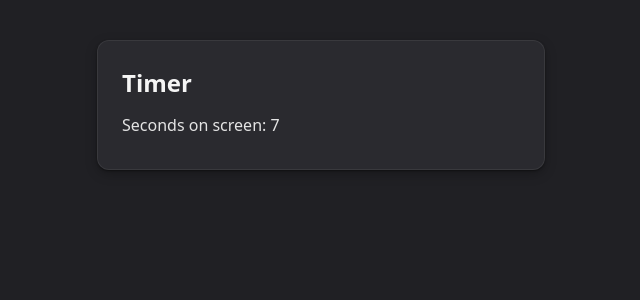
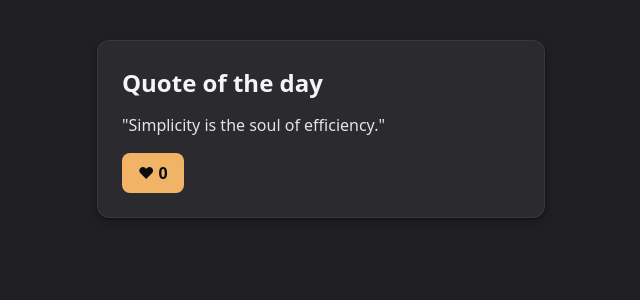
Before and after one commit to ashbasdev/learnReact, a React (Vite) app: page / in a window 1280 px wide. Shown: the top 300 px of the page, without its empty margins (319-959 px from the left). Built offline with nearby package versions, Linux system fonts and the light colour scheme.

Commit message:
Pass clicks from parent to child

```diff
--- a/src/App.jsx
+++ b/src/App.jsx
@@ -1,22 +1,27 @@
-import { useState, useEffect } from "react"
+import { useState } from "react"
+
+// The state lives in the parent. The child reads it through a prop (the value),
+// and changes it by calling a function the parent passes down. The child never
+// touches the parent's state directly.
+function LikeButton({ likes, onLike }) {
+  return (
+      <button className="btn" onClick={onLike}>
+        ♥ {likes}
+      </button>
+  )
+}
 
 function App() {
-  const [seconds, setSeconds] = useState(0)
-
-  useEffect(() => {
-    const id = setInterval(() => {
-      setSeconds((s) => s + 1)
-    }, 1000)
-
-    // Return a cleanup function here that calls clearInterval(id), so the timer
-    // stops instead of stacking up another one each time the effect runs.
-    return () => clearInterval(id)
-  }, [])
+  const [likes, setLikes] = useState(0)
 
   return (
       <div className="card stack">
-        <h1>Timer</h1>
-        <p>Seconds on screen: {seconds}</p>
+        <h1>Quote of the day</h1>
+        <p>"Simplicity is the soul of efficiency."</p>
+        {/* `likes` is already passed down as a value the child can read.
+          TODO: also pass an `onLike` function so the button can update the
+          likes state that lives here in the parent. */}
+        <LikeButton likes={likes} onLike={()=>setLikes(likes + 1)}/>
       </div>
   )
 }
```
